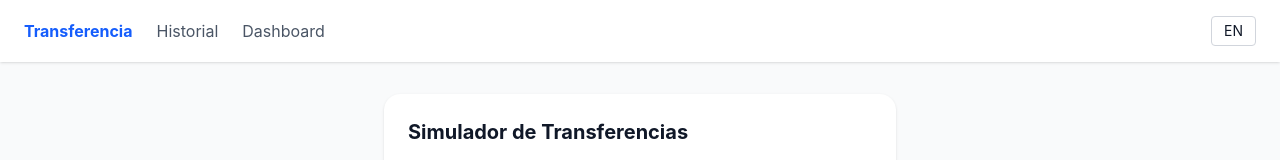
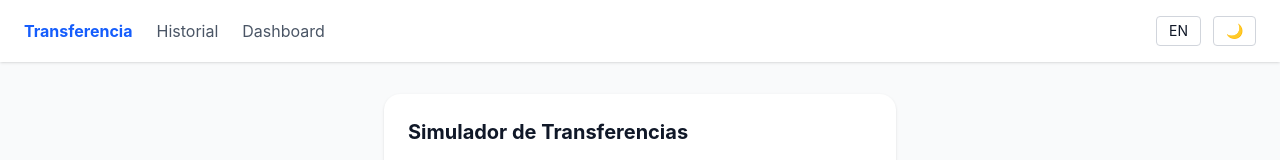
Before and after one commit to SebaFretes/bank-transfer-simulator, a React (Vite) app: page / in a window 1280 px wide. Shown: the top 160 px of the page. Built offline with nearby package versions, Linux system fonts and the light colour scheme.

Commit message:
add dark mode toggle

```diff
--- a/src/App.tsx
+++ b/src/App.tsx
@@ -1,12 +1,18 @@
 import { BrowserRouter, Routes, Route, NavLink } from 'react-router-dom'
 import { useTranslation } from 'react-i18next'
 import { Toaster } from 'react-hot-toast'
+import { useState, useEffect } from 'react'
 import TransferPage from './pages/TransferPage'
 import HistoryPage from './pages/HistoryPage'
 import DashboardPage from './pages/DashboardPage'
 
 export default function App() {
   const { t, i18n } = useTranslation()
+  const [dark, setDark] = useState(false)
+
+  useEffect(() => {
+    document.documentElement.classList.toggle('dark', dark)
+  }, [dark])
 
   const toggleLanguage = () => {
     i18n.changeLanguage(i18n.language === 'es' ? 'en' : 'es')
@@ -42,12 +48,20 @@
               {t('nav.dashboard')}
             </NavLink>
           </div>
+          <div className="flex items-center gap-3">
             <button
               onClick={toggleLanguage}
               className="text-sm px-3 py-1 rounded border border-gray-300 dark:border-gray-600"
             >
               {i18n.language === 'es' ? 'EN' : 'ES'}
             </button>
+            <button
+              onClick={() => setDark(!dark)}
+              className="text-sm px-3 py-1 rounded border border-gray-300 dark:border-gray-600"
+            >
+              {dark ? '☀️' : '🌙'}
+            </button>
+          </div>
         </nav>
 
         <main className="max-w-5xl mx-auto px-4 py-8">
--- a/src/index.css
+++ b/src/index.css
@@ -1 +1,3 @@
 @import "tailwindcss";
+
+@variant dark (&:where(.dark, .dark *));
```
Lines whose indentation alone changed are shown as unchanged.
